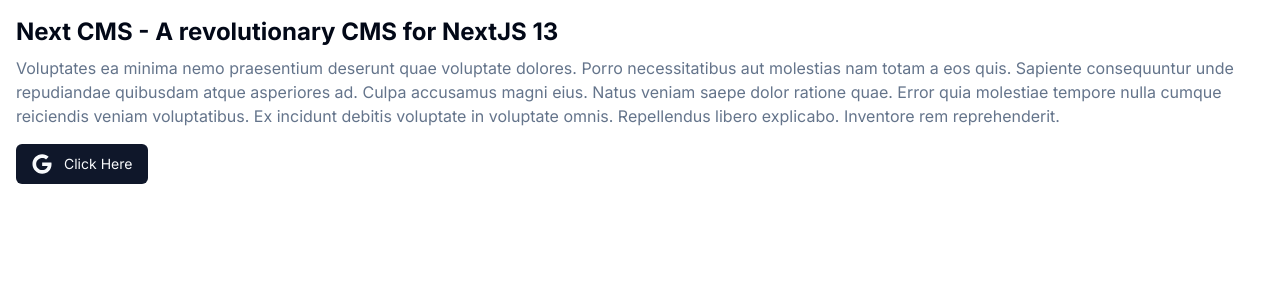
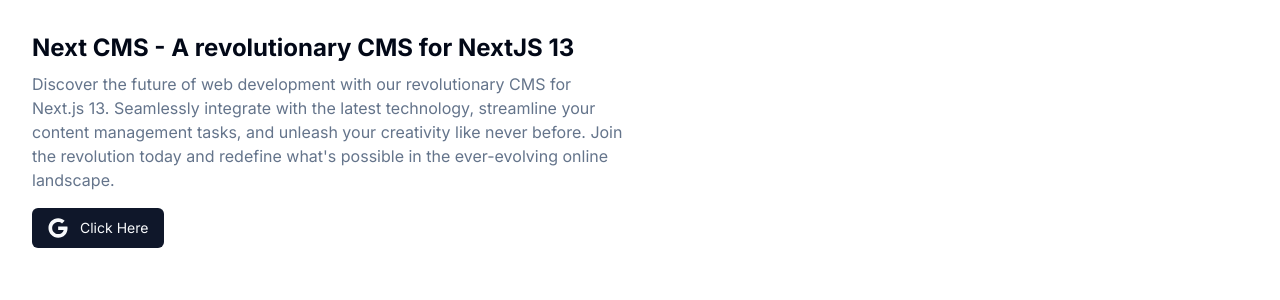
Before and after one commit to prodioslabs/next-cms, a Next.js app: page / in a window 1280 px wide. Shown: the top 300 px of the page. Built offline with nearby package versions, Linux system fonts and the light colour scheme.

Commit message:
feat(core): add styles to the cms container elements

```diff
--- a/content/home-page/hero-section/data.json
+++ b/content/home-page/hero-section/data.json
@@ -1,4 +1,4 @@
 {
   "title": "Next CMS - A revolutionary CMS for NextJS 13",
-  "content": "Voluptates ea minima nemo praesentium deserunt quae voluptate dolores. Porro necessitatibus aut molestias nam totam a eos quis. Sapiente consequuntur unde repudiandae quibusdam atque asperiores ad.\nCulpa accusamus magni eius. Natus veniam saepe dolor ratione quae. Error quia molestiae tempore nulla cumque reiciendis veniam voluptatibus.\nEx incidunt debitis voluptate in voluptate omnis. Repellendus libero explicabo. Inventore rem reprehenderit."
+  "content": "Discover the future of web development with our revolutionary CMS for Next.js 13. Seamlessly integrate with the latest technology, streamline your content management tasks, and unleash your creativity like never before. Join the revolution today and redefine what's possible in the ever-evolving online landscape."
 }
--- a/src/app/globals.css
+++ b/src/app/globals.css
@@ -78,6 +78,6 @@
 
   [data-cms-type='singleton'],
   [data-cms-type='collection'] {
-    @apply hover:ring-2 hover:ring-border;
+    @apply relative after:absolute after:right-0 after:top-0 after:rounded after:border after:border-border after:bg-muted after:px-2 after:py-1 after:text-xs after:text-muted-foreground after:opacity-0 after:content-[attr(data-cms-name)] hover:ring-2 hover:ring-border hover:after:opacity-100;
   }
 }
--- a/src/app/layout.tsx
+++ b/src/app/layout.tsx
@@ -1,5 +1,7 @@
+import { Inter } from 'next/font/google'
+import AdminPanel from '~/components/admin-panel'
+
 import './globals.css'
-import { Inter } from 'next/font/google'
 
 const inter = Inter({ subsets: ['latin'] })
 
@@ -12,6 +14,7 @@
   return (
     <html lang="en">
       <body className={inter.className}>{children}</body>
+      <AdminPanel />
     </html>
   )
 }
--- a/src/app/page.tsx
+++ b/src/app/page.tsx
@@ -4,24 +4,26 @@
 import { Button } from '~/components/ui/button'
 import { createSingletonComponentFromConfig } from '~/core/config'
 
-const Singleton = createSingletonComponentFromConfig(cmsConfig, 'homePageHeroSection')
+const HomePageHeroSectionSingleton = createSingletonComponentFromConfig(cmsConfig, 'homePageHeroSection')
 
 export default function Home() {
   return (
     <div className="p-4">
-      <Singleton>
+      <HomePageHeroSectionSingleton>
         {({ item: { title, content }, containerProps }) => {
           return (
-            <div {...containerProps}>
-              <h1 className="mb-2 text-2xl font-bold text-foreground">{title}</h1>
-              <div className="mb-4 text-muted-foreground">
-                <ReactMarkdown>{content}</ReactMarkdown>
+            <div {...containerProps} className="grid grid-cols-2">
+              <div className="p-4">
+                <h1 className="mb-2 text-2xl font-bold text-foreground">{title}</h1>
+                <div className="mb-4 text-muted-foreground">
+                  <ReactMarkdown>{content}</ReactMarkdown>
+                </div>
+                <Button icon={<FaGoogle />}>Click Here</Button>
               </div>
-              <Button icon={<FaGoogle />}>Click Here</Button>
             </div>
           )
         }}
-      </Singleton>
+      </HomePageHeroSectionSingleton>
     </div>
   )
 }
--- /dev/null
+++ b/src/components/admin-panel/admin-panel.tsx
@@ -0,0 +1,5 @@
+'use client'
+
+export default function AdminPanel() {
+  return null
+}
--- /dev/null
+++ b/src/components/admin-panel/index.ts
@@ -0,0 +1 @@
+export { default } from './admin-panel'
--- a/src/core/config.tsx
+++ b/src/core/config.tsx
@@ -32,6 +32,7 @@
 
     const containerProps = {
       'data-cms-type': 'collection',
+      'data-cms-name': collection.name,
       'data-cms-id': collectionId as string,
     } as const
 
@@ -66,6 +67,7 @@
 
     const containerProps = {
       'data-cms-type': 'singleton',
+      'data-cms-name': singleton.name,
       'data-cms-id': singletonId as string,
     } as const
 
--- a/src/core/index.ts
+++ b/src/core/index.ts
@@ -1,2 +1,3 @@
 export { type Field } from './field'
-export { type Collection, type Singleton, createCollectionComponent } from './config'
+export { type Collection, type Singleton } from './collection'
+export { createCollectionComponentFromConfig, createSingletonComponentFromConfig } from './config'
```
